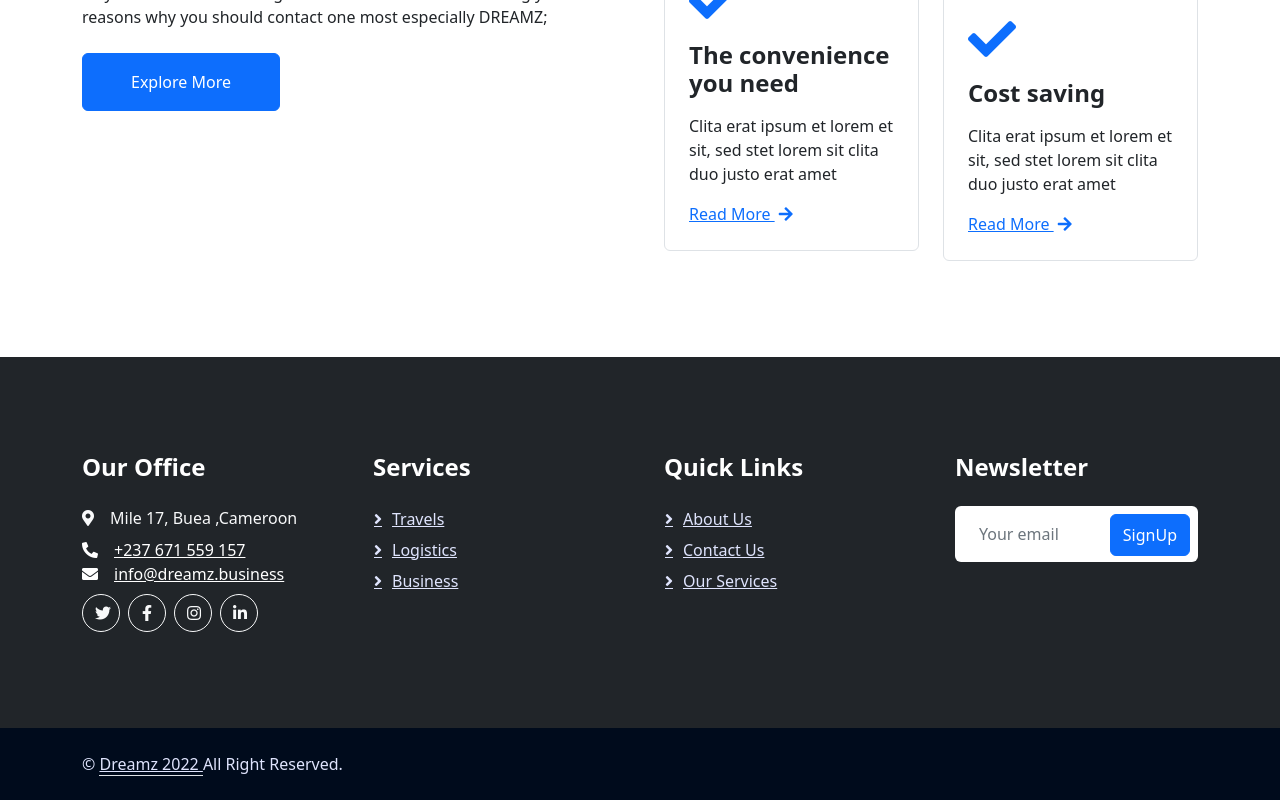
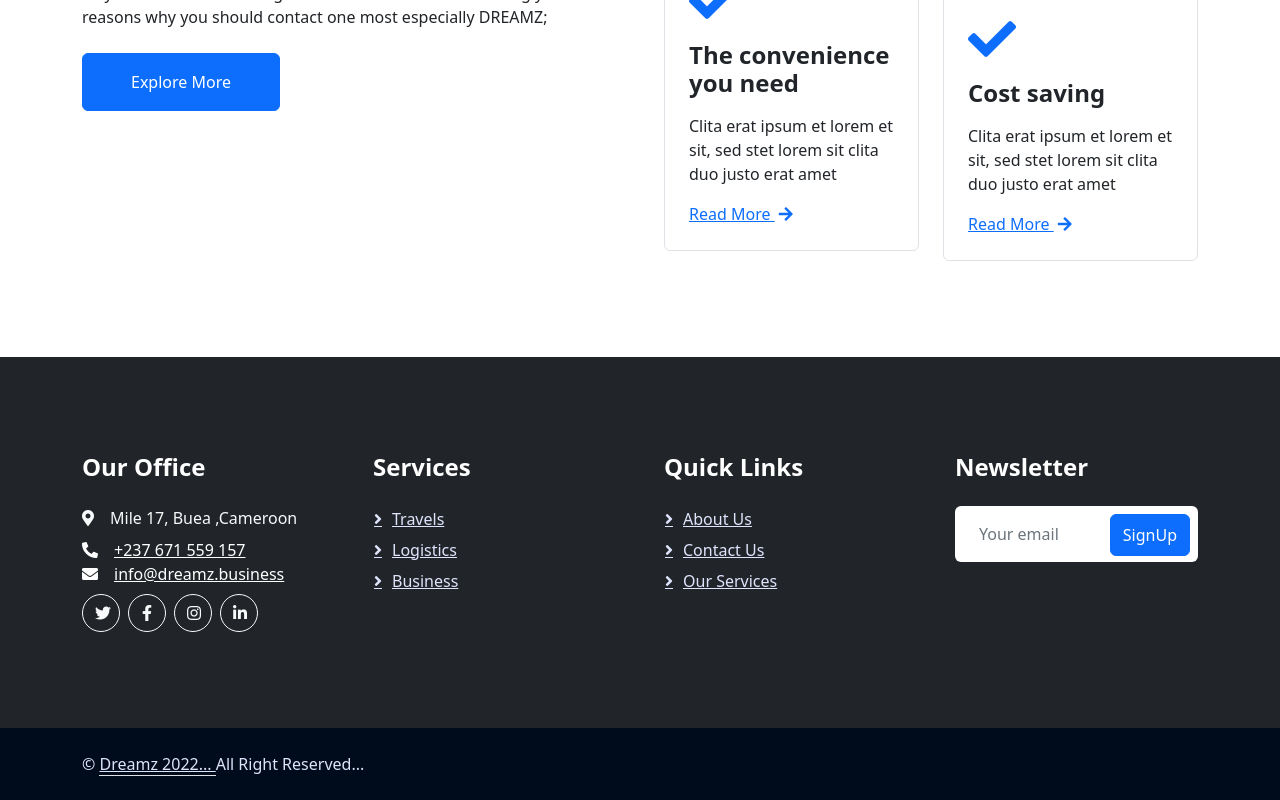
Before and after one commit to tambuaevaristus/dreamz-website, a Next.js app: page / in a window 1280 px wide. Shown: the part 1900-2700 px from the top of the page. Built offline with nearby package versions, Linux system fonts and the light colour scheme.

Commit message:
footer work

```diff
--- a/components/Footer.js
+++ b/components/Footer.js
@@ -99,9 +99,9 @@ export default function Footer() {
             <div class="col-md-6 text-center text-md-start mb-3 mb-md-0">
               &copy;{" "}
               <a class="border-bottom" href="#">
-                Dreamz 2022 {" "}
+                Dreamz 2022... {" "}
               </a>{" "}
-              All Right Reserved.
+              All Right Reserved...
             </div>
             {/* <div class="col-md-6 text-center text-md-end">
               Designed By{" "}
```
